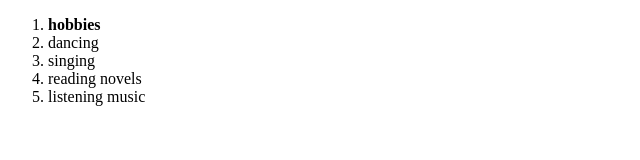
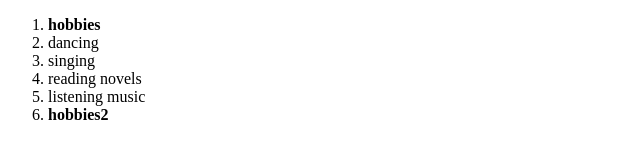
Before and after one commit to MANISHA-MALLICK/hello, a plain HTML site: page practice.html in a window 1280 px wide. Shown: the full height of the page, 0-640 px from the left. Drawn offline with Linux system fonts and the light colour scheme.

Commit message:
added a hobby

```diff
--- a/practice.html
+++ b/practice.html
@@ -11,6 +11,8 @@
 		<li>singing</li>
 		<li>reading novels</li>
 		<li>listening music</li>
+		<li><b>hobbies2</b></li>
+
 	</ol>
 </body>
 </html>
```
